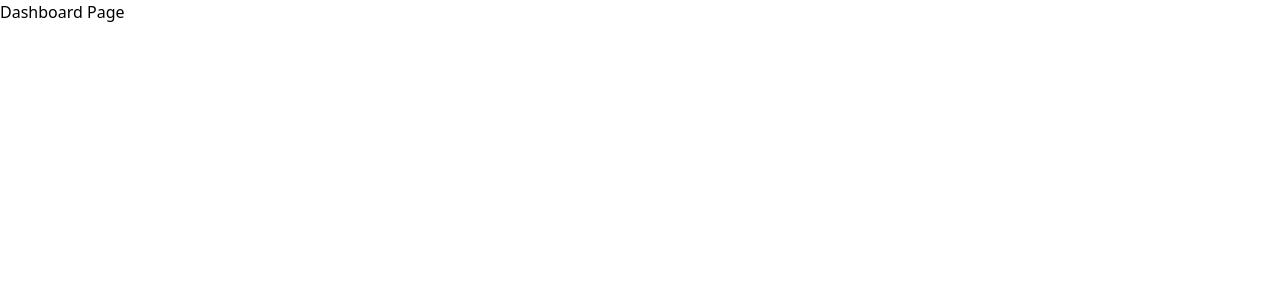
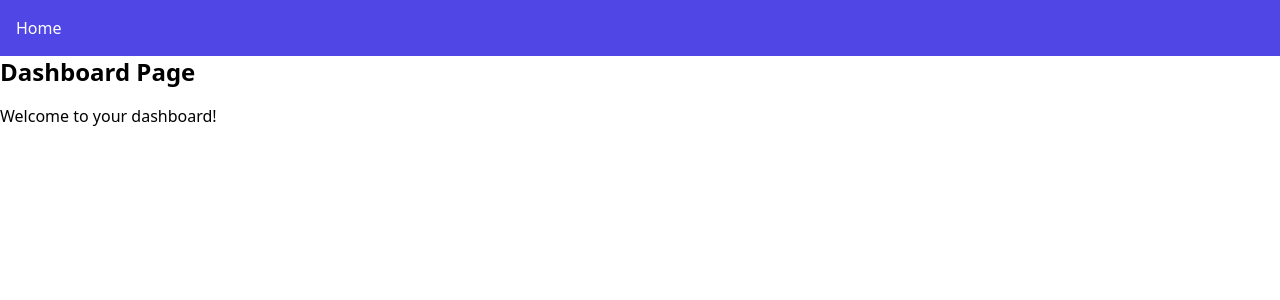
Before and after one commit to kimikoi123/ems-fe, a Next.js app: page /dashboard in a window 1280 px wide. Shown: the top 300 px of the page. Built offline with nearby package versions, Linux system fonts and the light colour scheme.

Commit message:
init navbar

```diff
--- a/src/app/dashboard/page.tsx
+++ b/src/app/dashboard/page.tsx
@@ -1,7 +1,14 @@
 import React from "react";
+import Navbar from "@/components/navbar/Navbar";
 
 const Dashboard = () => {
-  return <div>Dashboard Page</div>;
+  return (
+    <div>
+      <Navbar></Navbar>
+      <h1 className="text-2xl font-bold mb-4">Dashboard Page</h1>
+      <p>Welcome to your dashboard!</p>
+    </div>
+  );
 };
 
 export default Dashboard;
--- /dev/null
+++ b/src/components/navbar/Navbar.tsx
@@ -0,0 +1,17 @@
+import Link from "next/link";
+
+const Navbar = () => {
+  return (
+    <nav className="bg-indigo-600 p-4">
+      <ul className="flex space-x-4 text-white">
+        <li>
+          <Link href="/dashboard" className="hover:underline">
+            Home
+          </Link>
+        </li>
+      </ul>
+    </nav>
+  );
+};
+
+export default Navbar;
```
